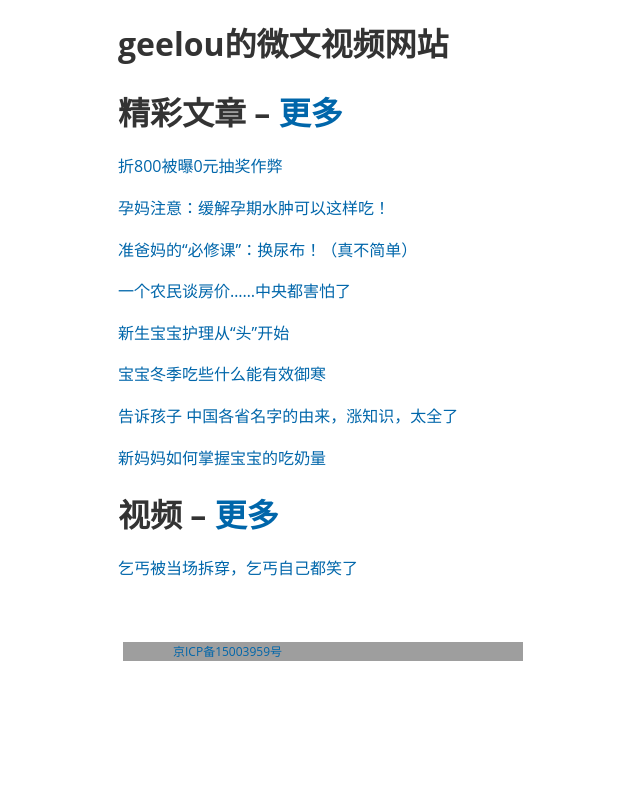
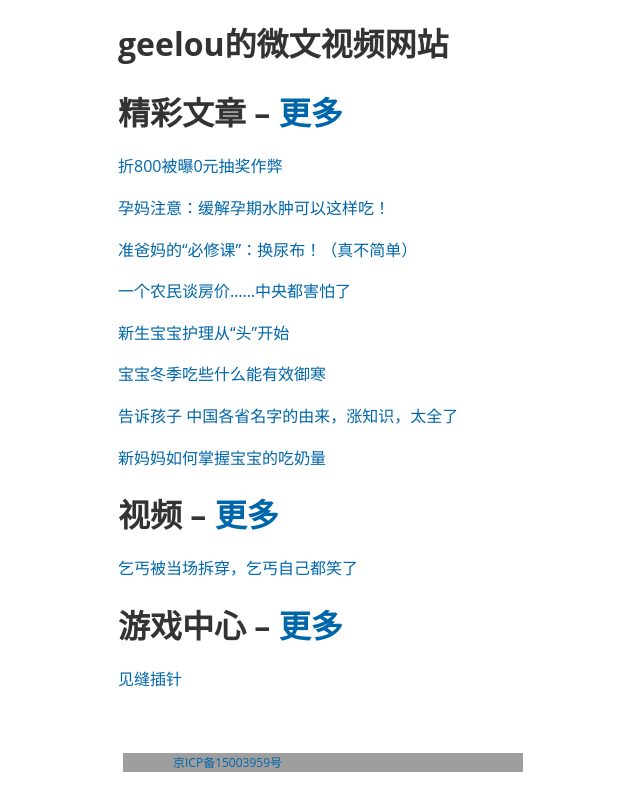
Before and after one commit to geelou/geelou.com, a Jekyll site: the page built from index.md, in a window 1280 px wide. Shown: the top 811 px of the page, without its empty margins (72-712 px from the left). Built offline with Jekyll 4.4.1, drawn with Linux system fonts in a browser that asks for light colours; grey boxes are pictures that could not be loaded.

Commit message:
修改索引

```diff
--- a/index.md
+++ b/index.md
@@ -28,3 +28,6 @@ permalink: /index.html
 
 # 视频  --  [更多](video/) #
 [乞丐被当场拆穿，乞丐自己都笑了](/video/20151109.html)
+
+# 游戏中心  --  [更多](game/) #
+[见缝插针](/game/jfcz/shiqi.html)
```
